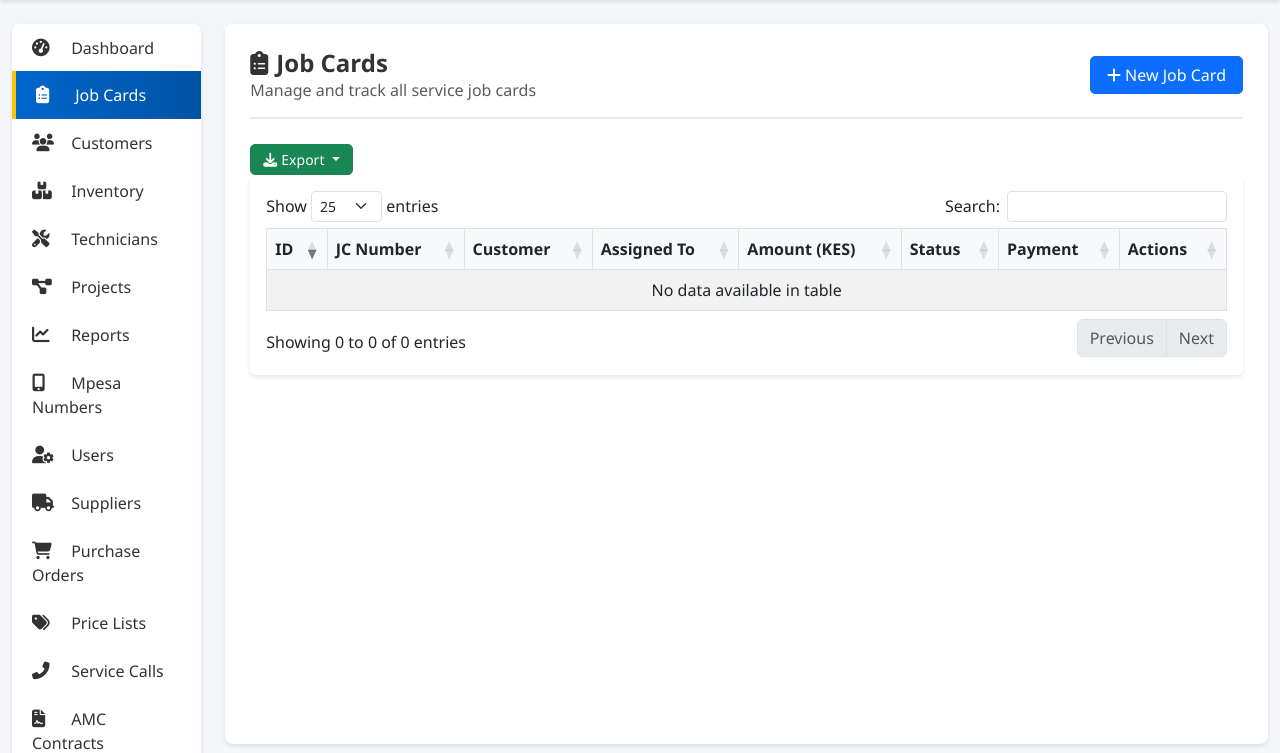
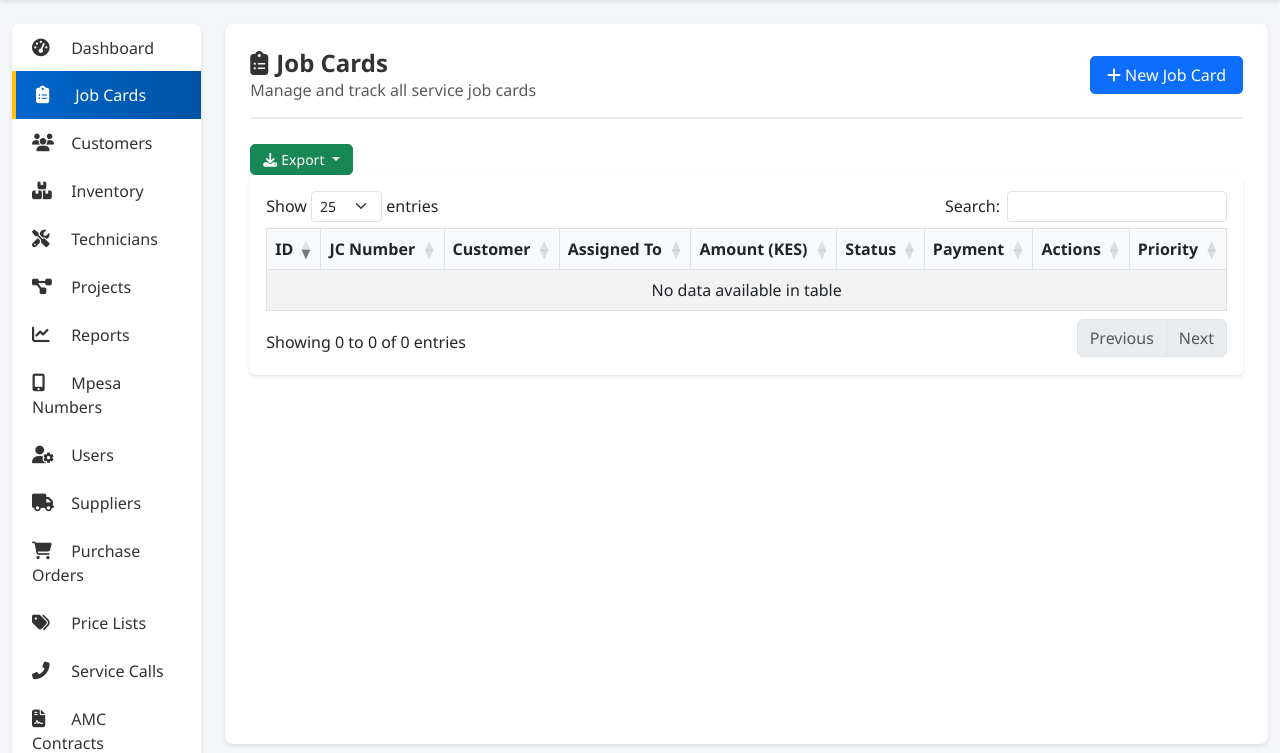
Before and after one commit to lemayian23/CRM-ERP-system, a Flask app: page /job-cards in a window 1280 px wide. Shown: the part 57-810 px from the top of the page. Run offline with Flask 3, Linux system fonts and the light colour scheme; the visitor is signed in with stand-in values (Sample User, id 1); data that the repository does not hold is empty; some libraries are stand-ins or nearby versions.

Commit message:
Add priority, estimated hours, and special instructions to job cards

```diff
--- a/app.py
+++ b/app.py
@@ -192,18 +192,33 @@ def create_job_card_form():
 def create_job_card_post():
     if 'user_id' not in session:
         return redirect(url_for('login'))
-    conn = get_db()
-    cursor = conn.cursor()
+
+    conn = get_db()
+    cursor = conn.cursor()
+
     cursor.execute("""
-        INSERT INTO tbl_service_jc (jc_type, customer_type, customer_name, customer_id, jc_create_date, amount, work_statement)
-        VALUES (%s, %s, %s, %s, %s, %s, %s)
-    """, (request.form['jc_type'], request.form['customer_type'], request.form['customer_name'],
-          request.form['customer_id'] or None, request.form['jc_create_date'], request.form['amount'], request.form['work_statement']))
+        INSERT INTO tbl_service_jc (jc_type, customer_type, customer_name, customer_id,
+        jc_create_date, amount, work_statement, priority, estimated_hours, special_instructions)
+        VALUES (%s, %s, %s, %s, %s, %s, %s, %s, %s, %s)
+    """, (
+        request.form['jc_type'],
+        request.form['customer_type'],
+        request.form['customer_name'],
+        request.form['customer_id'] or None,
+        request.form['jc_create_date'],
+        request.form['amount'],
+        request.form.get('work_statement', ''),
+        request.form.get('priority', 'Normal'),
+        request.form.get('estimated_hours') or None,
+        request.form.get('special_instructions', '')
+    ))
+
     jc_id = cursor.lastrowid
     conn.commit()
     log_audit('CREATE', 'tbl_service_jc', jc_id, None, {'customer_name': request.form['customer_name'], 'amount': request.form['amount']})
     cursor.close()
     conn.close()
+
     return redirect(url_for('job_cards'))
 
 @app.route('/job-cards/<int:jc_id>')
--- a/templates/job_cards.html
+++ b/templates/job_cards.html
@@ -37,6 +37,7 @@
                         <th>Status</th>
                         <th>Payment</th>
                         <th>Actions</th>
+                        <th>Priority</th>
                     </tr>
                 </thead>
                 <tbody>
@@ -52,6 +53,19 @@
                                 <span class="badge bg-success">Closed</span>
                             {% else %}
                                 <span class="badge bg-warning">Open</span>
+                            {% endif %}
+                        </td>
+
+
+                        <td>
+                            {% if jc.priority == 'Urgent' %}
+                                <span class="badge bg-danger">Urgent</span>
+                            {% elif jc.priority == 'High' %}
+                                <span class="badge bg-warning">High</span>
+                            {% elif jc.priority == 'Low' %}
+                                <span class="badge bg-info">Low</span>
+                            {% else %}
+                                <span class="badge bg-secondary">Normal</span>
                             {% endif %}
                         </td>
                         <td>
```
